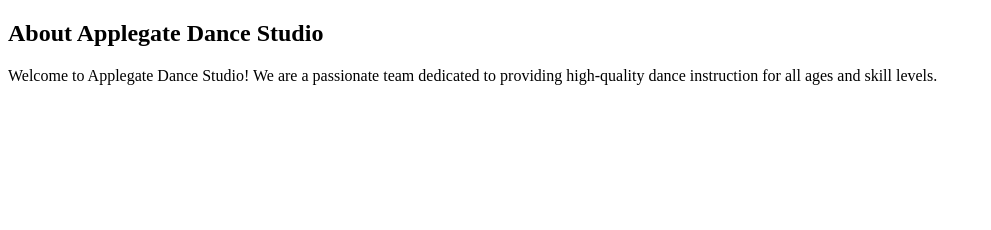
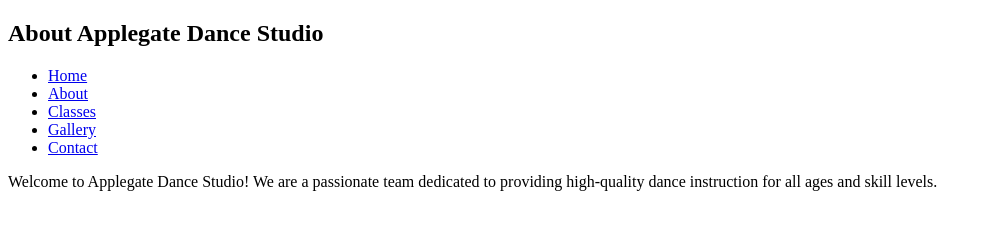
Before and after one commit to Dmasona/applegatestudio, a plain HTML site: page about/about.html in a window 1280 px wide. Shown: the whole page, without its empty margins (0-991 px from the left). Drawn offline with Linux system fonts and the light colour scheme.

Commit message:
Add navigation menu to About, Classes, Contact, and Gallery pages

```diff
--- a/about/about.html
+++ b/about/about.html
@@ -8,6 +8,15 @@
   <body>
     <article>
       <h1>About Applegate Dance Studio</h1>
+      <nav>
+        <ul>
+          <li><a href="../index.html">Home</a></li>
+          <li><a href="../about/about.html">About</a></li>
+          <li><a href="../classes/classes.html">Classes</a></li>
+          <li><a href="../gallery/gallery.html">Gallery</a></li>
+          <li><a href="../contact/contact.html">Contact </a></li>
+        </ul>
+      </nav>
       <p>
         Welcome to Applegate Dance Studio! We are a passionate team dedicated to
         providing high-quality dance instruction for all ages and skill levels.
```
Also changed, not shown: classes/classes.html (+9 -0 lines), contact/contact.html (+9 -0 lines), gallery/gallery.html (+9 -0 lines).
